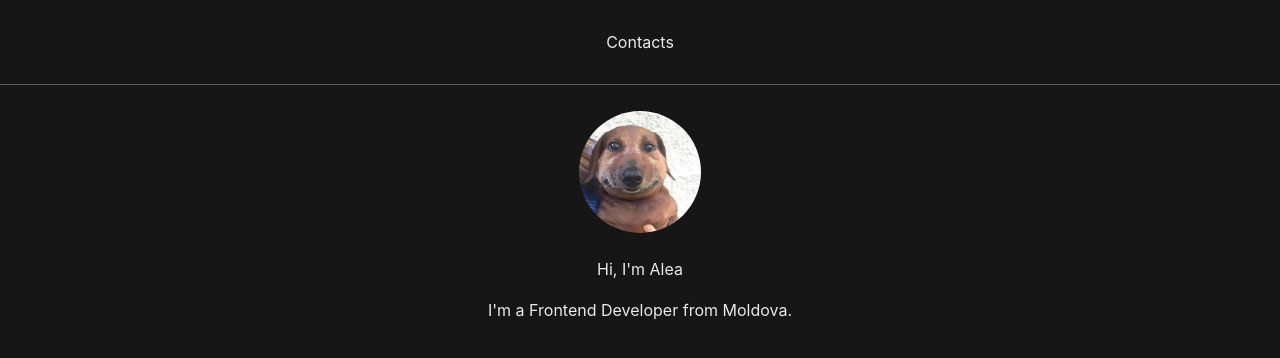
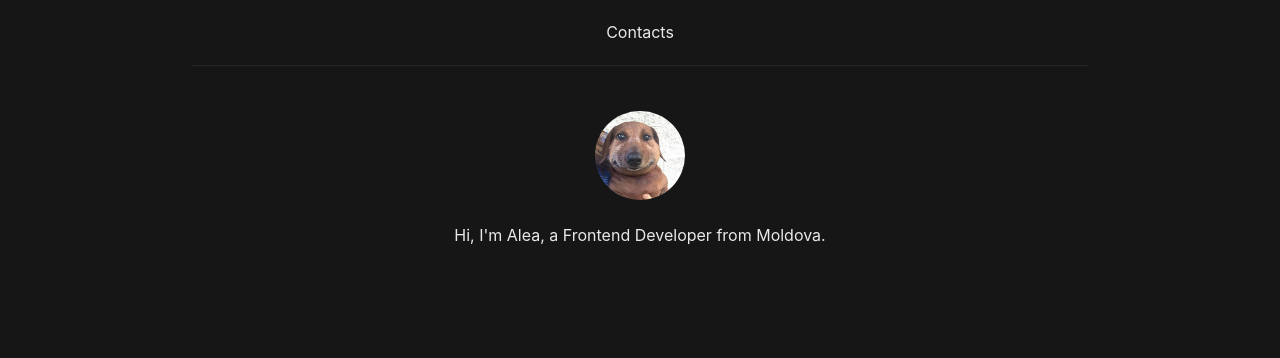
Before and after one commit to alya1007/portfolio, a React (Create React App) app: page / in a window 1280 px wide. Shown: the top 358 px of the page. Built offline with nearby package versions, Linux system fonts and the light colour scheme.

Commit message:
main section

```diff
--- a/src/App.css
+++ b/src/App.css
@@ -1,5 +1,7 @@
 .App {
 	text-align: center;
+	margin: auto;
+	width: 70%;
 }
 
 body {
--- a/src/Components/MainSection.jsx
+++ b/src/Components/MainSection.jsx
@@ -10,15 +10,8 @@ function MainSection() {
 			</div>
 			<div className="main-section__text">
 				<h4 className="main-section__text__title">
-					Hi, I'm <span className="main-section__text__title__name">Alea</span>
+					Hi, I'm Alea, a Frontend Developer from Moldova.
 				</h4>
-				<p className="main-section__text__description">
-					I'm a{" "}
-					<span className="main-section__text__description__highlight">
-						Frontend Developer
-					</span>{" "}
-					from Moldova.
-				</p>
 			</div>
 		</div>
 	);
--- a/src/styles/Contacts.css
+++ b/src/styles/Contacts.css
@@ -1,4 +1,4 @@
 .container {
 	padding: 2.5%;
-	border-bottom: 1px solid #5a5a5a;
+	border-bottom: 0.2px solid #5a5a5a39;
 }
--- a/src/styles/MainSection.css
+++ b/src/styles/MainSection.css
@@ -1,5 +1,5 @@
 .main-section {
-	margin: 2%;
+	margin-top: 5%;
 }
 
 .main-section__image img {
```
